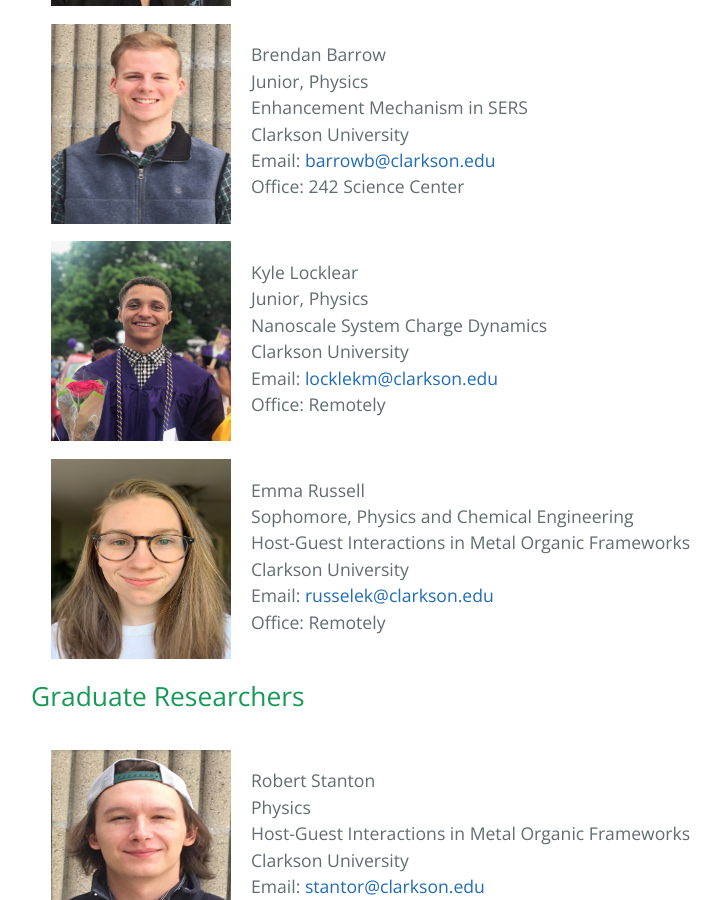
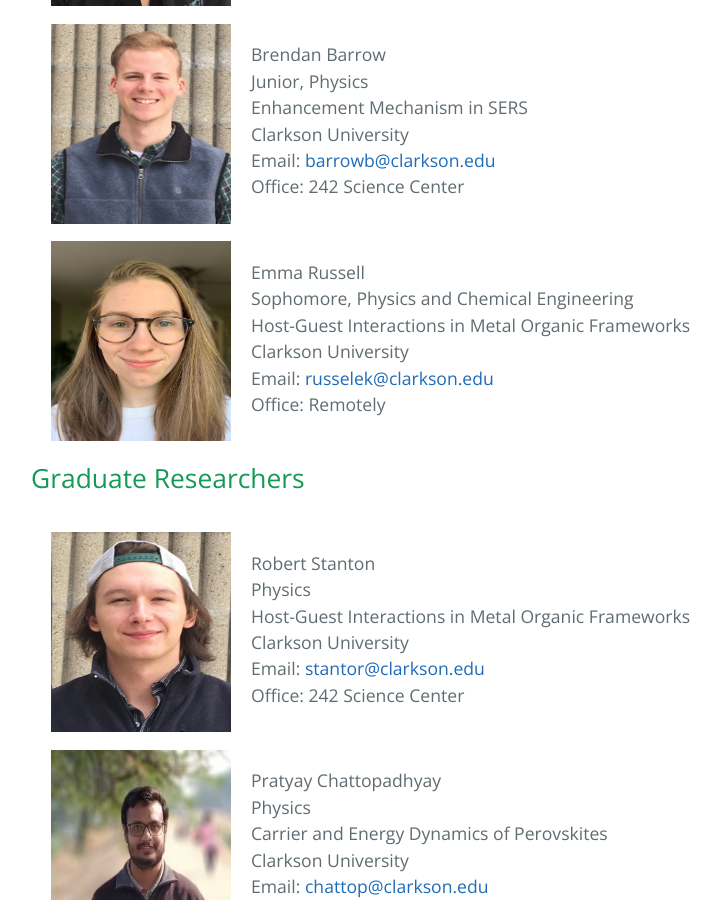
Before and after one commit to dharatrivedi/dharatrivedi.github.io, a Jekyll site: the page built from people.html, in a window 1280 px wide and 900 px high, scrolled down 1017 px. Shown: the whole window, without its empty margins (233-954 px from the left). Built offline with Jekyll 4.4.1, drawn with Linux system fonts in a browser that asks for light colours.

Commit message:
Update people.html

```diff
--- a/people.html
+++ b/people.html
@@ -42,18 +42,6 @@
       Clarkson University<br />
       Email: <a href="mailto:barrowb@clarkson.edu">barrowb@clarkson.edu</a><br />
       Office: 242 Science Center<br />
-    </p>
-  </ul>
-
-  <ul class="clearfix">
-    <img class="img1" src="/images/KL.jpg" alt="KyleLocklear" width="180" height="200"  hspace="20">
-    <p>
-      Kyle Locklear<br />
-      Junior, Physics<br />
-      Nanoscale System Charge Dynamics<br />
-      Clarkson University<br />
-      Email: <a href="mailto:locklekm@clarkson.edu">locklekm@clarkson.edu</a><br />
-      Office: Remotely<br />
     </p>
   </ul>
 
```
